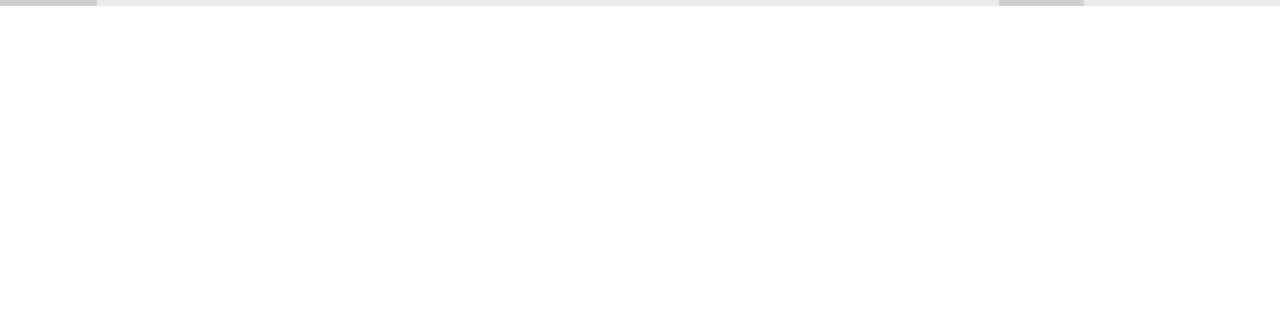
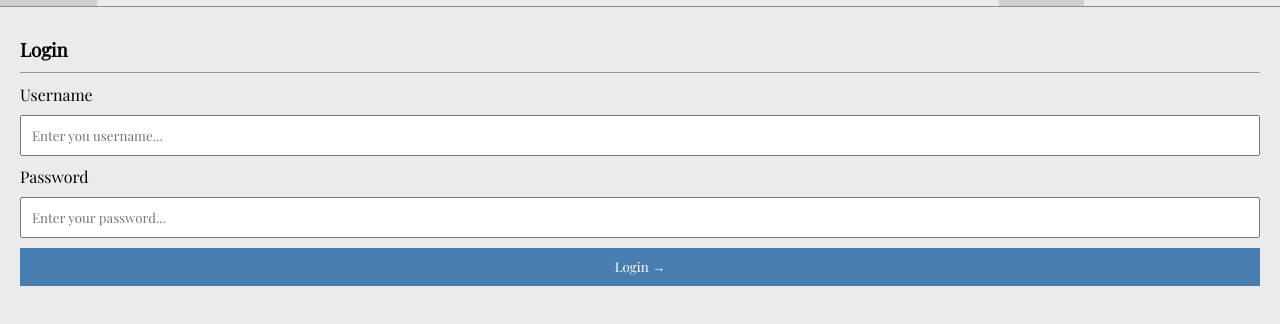
Before and after one commit to logictechjulyintake/news-portal-frontend-group-1, a plain HTML site: page login.html in a window 1280 px wide. Shown: the part 38-362 px from the top of the page. Drawn offline with nearby package versions, Linux system fonts and the light colour scheme.

Commit message:
login design done, validation don

```diff
--- a/assets/css/index.css
+++ b/assets/css/index.css
@@ -4,7 +4,6 @@
     background-color: #ebebeb;
     padding: 20px;
     box-sizing: border-box;
-    border-top: 1px solid #8e8e8e;
 }
 
 .news-box{
--- a/assets/css/login.css
+++ b/assets/css/login.css
@@ -0,0 +1,28 @@
+.login-form {
+    display: flex;
+    flex-direction: column;
+    padding: 20px;
+    box-sizing: border-box;
+    overflow: auto;
+}
+
+.login-form label, .login-form button, .login-form  h3  {
+    margin-top: 10px;
+    margin-bottom: 10px;
+}
+
+.login-form input{
+    padding: 10px;
+    box-sizing: border-box;
+    outline: none;
+}
+
+.login-form button {
+    padding: 10px;
+    box-sizing: border-box;
+    cursor: pointer;
+    background-color: #487eb0;
+    outline: none;
+    border: none;
+    color: #ffffff;
+}
--- a/assets/css/same.css
+++ b/assets/css/same.css
@@ -7,11 +7,16 @@
     font-family: 'Playfair Display', serif;
 }
 
+body {
+    background-color: #ebebeb;
+}
+
 .nav {
     display: flex;
     flex-direction: row;
     background-color: #ebebeb;
     justify-content: space-between;
+    border-bottom: 1px solid #8e8e8e;
 }
 
 .nav a, .nav-profile {
--- a/assets/js/login.js
+++ b/assets/js/login.js
@@ -0,0 +1,17 @@
+function login() {
+    const username = id("username").value.trim();
+    const password = id("password").value.trim();
+
+    if(username.length === 0 || password.length === 0) {
+        id("login-msg").innerText = "Please enter both username and password to login!";
+        return;
+    }
+
+    if(password.length < 8) {
+        id("login-msg").innerText = "Password too short!";
+        return;
+    }
+
+    id("login-msg").innerText = "Login success!";
+
+}
--- /dev/null
+++ b/assets/js/same.js
@@ -0,0 +1,7 @@
+function id(id) {
+    return document.getElementById(id)
+}
+
+function cls(className) {
+    return document.getElementsByClassName(className)
+}
--- a/login.html
+++ b/login.html
@@ -62,6 +62,24 @@
 
     </div>
 
+    <div class="login-form">
+        <h3>Login</h3>
+        <hr>
+
+        <label for="username">Username</label>
+        <input type="text" name="username" id="username" placeholder="Enter you username..."/>
+
+        <label for="password">Password</label>
+        <input type="password" name="password" id="password" placeholder="Enter your password..."/>
+
+        <button onclick="login();">Login &rarr;</button>
+
+        <div id="login-msg"></div>
+    </div>
+
+    <script src="assets/js/same.js"></script>
+    <script src="assets/js/login.js"></script>
+
 </body>
 
 </html>
```
